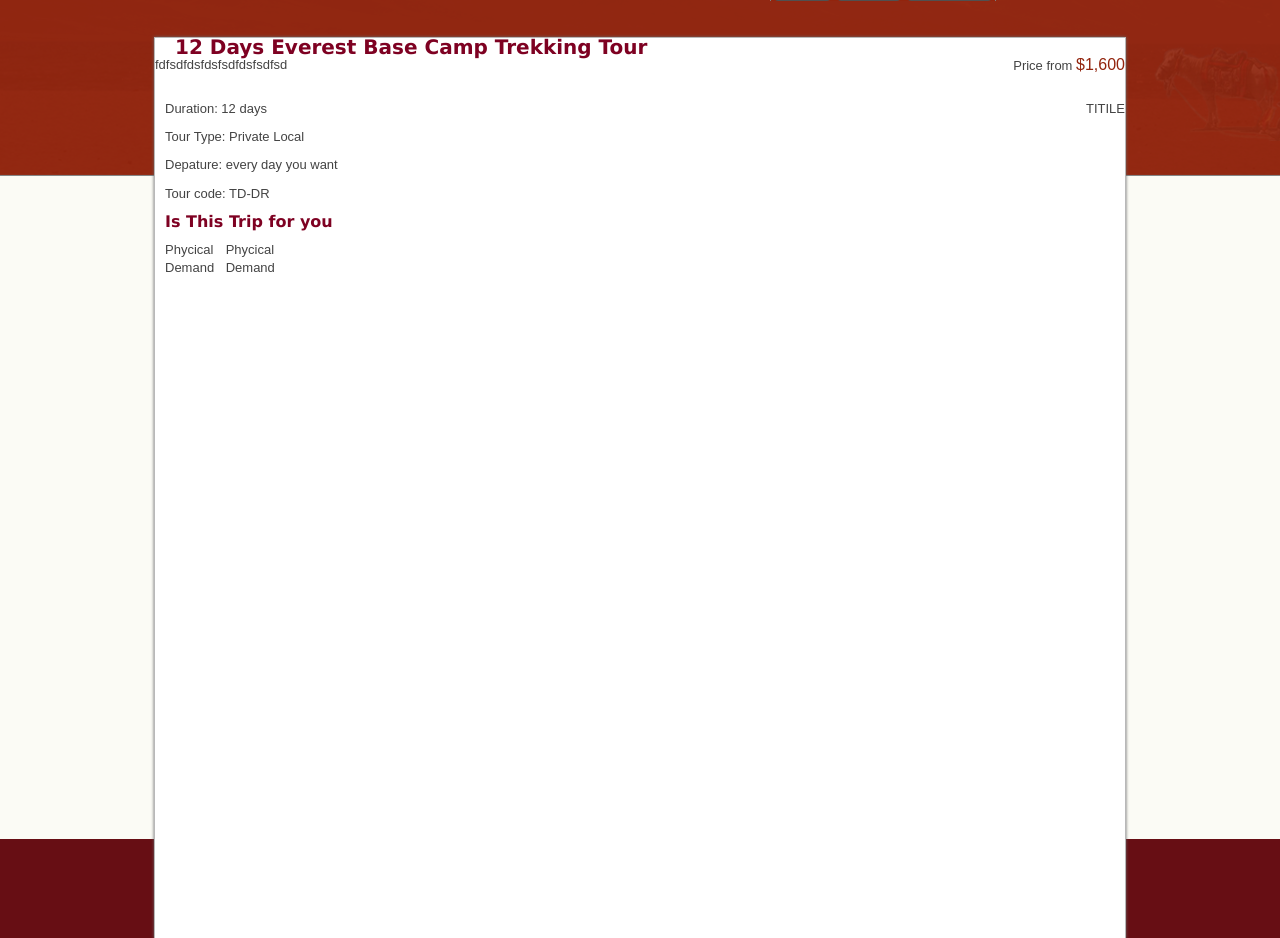
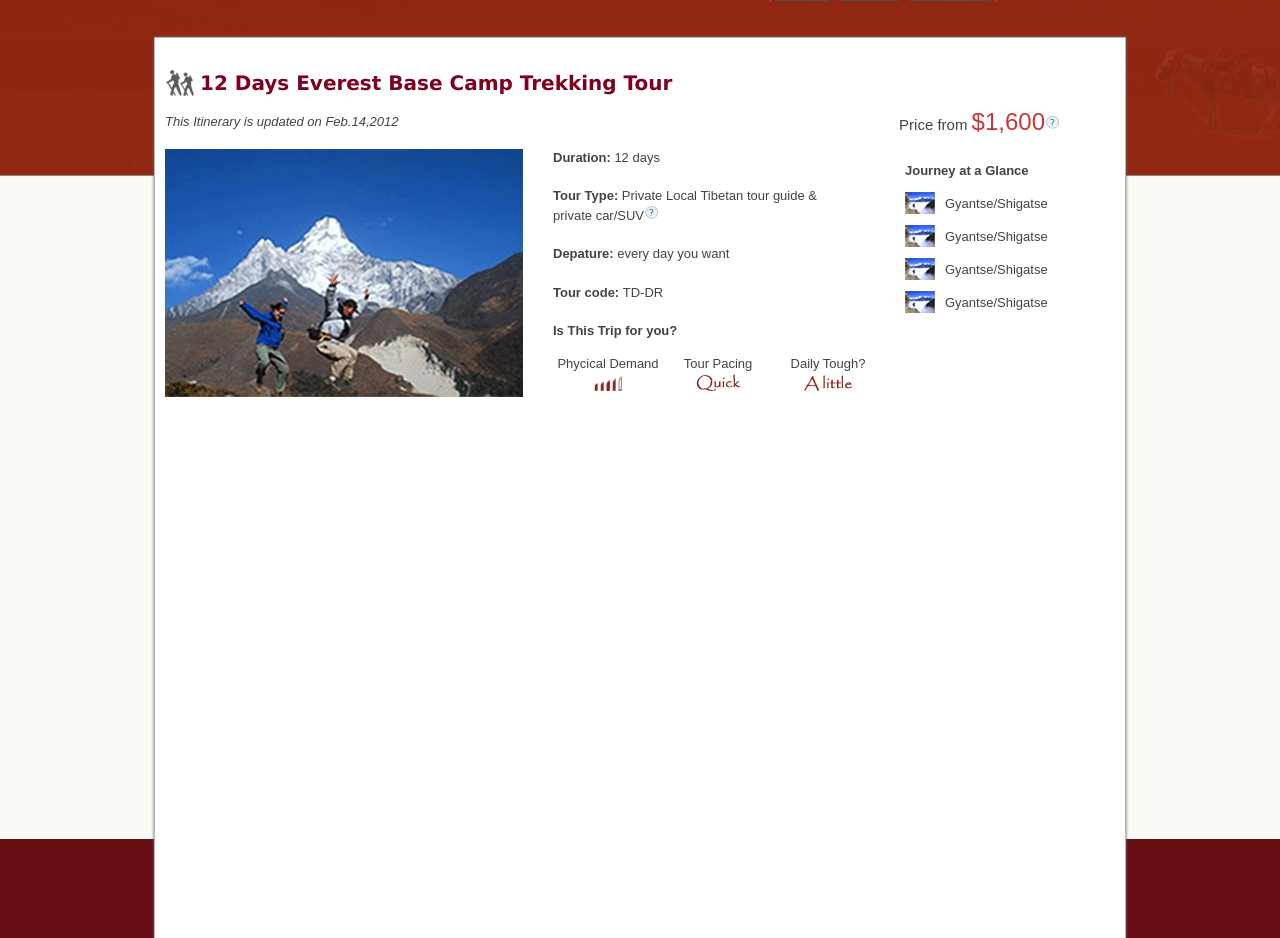
Before and after one commit to hellocreep/TD, a Django app: page /itinerary/ in a window 1280 px wide. Shown: the part 140-1078 px from the top of the page. Run offline with Django 3.2, Linux system fonts and the light colour scheme.

Commit message:
itinerary head

```diff
--- a/pool/assets/styles/itinerary.css
+++ b/pool/assets/styles/itinerary.css
@@ -13,23 +13,36 @@
     behavior: url(PIE.htc);
 }
 
+.tour-info {
+	margin: 30px 10px 10px;
+}
+
 .tour-info h1 {
-    padding: 0 0 0 20px;
+    height: 30px;
+    line-height: 30px;
+}
 
+.tour-info h1 img {
+	float: left;
+	margin-right: 5px;
 }
 
 .tour-sub {
-    margin-bottom: 15px;
+    margin: 15px 0;
     text-align: left;
+    font-style: italic;
+    padding-right: 55px;
 }
 
 .tour-sub .tour-price {
+	font-size: 15px;
     float: right;
+    font-style: normal;
 }
 
 .light-price {
-    color: #92240D;
-    font-size: 16px;
+    color: #c73838;
+    font-size: 24px;
 }
 
 .tour-des {
@@ -38,30 +51,50 @@
 
 .tour-des .tour-pic-gallery{
     float: left;
+    width: 360px;
+    height: 245px;
 }
 
 .tour-des .des-detail {
     float: right;
-    margin-left: 10px;
+    margin-left: 28px;
 }
 
 .des-detail ul li{
-    margin: 10px 0;
+    margin: 0 0 20px 0;
+    width: 285px;
+}
+
+.trip-for ul {
+	margin-top: 15px;
 }
 
 .trip-for ul li{
     float: left;
-    width: 30%;
+    width: 110px;
+    text-align: center;
 }
 
 .trip-for ul li img {
     display: block;
+    margin: 0 auto;
 }
 
 .tour-glance {
     float: right;
+    width: 210px;
 }
 
 .tour-glance li {
     margin: 10px 0;
+    padding-left: 40px;
+    line-height: 23px;
+    background: url(/imagesnew/sample/glance.png) no-repeat left center;
+    height: 23px;
 }
+
+.tour-glance li.first {
+	background: none;
+	font-weight: bold;
+	padding-left: 0;
+}
--- a/pool/templates/itinerary.html
+++ b/pool/templates/itinerary.html
@@ -16,32 +16,39 @@
 <div class="itinerary-wrap">
 
     <div class="tour-info clearfix">
-        <h1><img src="" />12 Days Everest Base Camp Trekking Tour</h1>
+        <h1><img src="/imagesnew/itinerary/icon-tour-type.png" />12 Days Everest Base Camp Trekking Tour</h1>
         <div class="tour-sub clearfix">
-        fdfsdfdsfdsfsdfdsfsdfsd
+        This Itinerary is updated on Feb.14,2012
             <div class="tour-price">
-                Price from <span class="light-price">$1,600<span class="question-icon"></span></span>
+                Price from <span class="light-price">$1,600<img src="/imagesnew/itinerary/icon-question.png"></span>
             </div>
         </div>
         <div class="clearfix">
             <div class="tour-des clearfix">
-                <div class="tour-pic-gallery"></div>
+                <div class="tour-pic-gallery">
+                	<img src="/imagesnew/sample/itinerary-1.png" />
+                </div>
                 <div class="des-detail">
                     <ul>
-                        <li>Duration: 12 days</li>
-                        <li>Tour Type: Private Local</li>
-                        <li>Depature: every day you want</li>
-                        <li>Tour code: TD-DR</li>
+                        <li><strong>Duration: </strong>12 days</li>
+                        <li><strong>Tour Type: </strong> Private Local  Tibetan tour guide &
+private car/SUV<img src="/imagesnew/itinerary/icon-question.png"></li>
+                        <li><strong>Depature: </strong>every day you want</li>
+                        <li><strong>Tour code: </strong>TD-DR</li>
                     </ul>
                     <div class="trip-for">
-                        <h3>Is This Trip for you</h3>
+                        <p><strong>Is This Trip for you?</strong></p>
                         <ul class="clearfix">
                             <li>Phycical Demand
-                                <img src=""/>
+                                <img src="/imagesnew/itinerary/tripfor-1.png"/>
                                 <div class="tripfor-detail"></div>
                             </li>
-                            <li>Phycical Demand
-                                <img src=""/>
+                            <li>Tour Pacing
+                                <img src="/imagesnew/itinerary/tripfor-2.png"/>
+                                <div class="tripfor-detail"></div>
+                            </li>
+                            <li>Daily Tough?
+                                <img src="/imagesnew/itinerary/tripfor-3.png"/>
                                 <div class="tripfor-detail"></div>
                             </li>
                         </ul>
@@ -50,8 +57,11 @@
             </div>
 
             <ul class="tour-glance">
-                <li class="first">TITILE</li>
-                <li></li>
+                <li class="first">Journey at a Glance</li>
+                <li>Gyantse/Shigatse</li>
+                <li>Gyantse/Shigatse</li>
+                <li>Gyantse/Shigatse</li>
+                <li>Gyantse/Shigatse</li>
             </ul>
         </div>
     </div>
```
Also changed, not shown: pool/imagesnew/itinerary/icon-question.png (added), pool/imagesnew/itinerary/icon-tour-type.png (added), pool/imagesnew/itinerary/tripfor-1.png (added), pool/imagesnew/itinerary/tripfor-2.png (added), pool/imagesnew/itinerary/tripfor-3.png (added), pool/imagesnew/sample/glance.png (added), pool/imagesnew/sample/itinerary-1.png (added).
